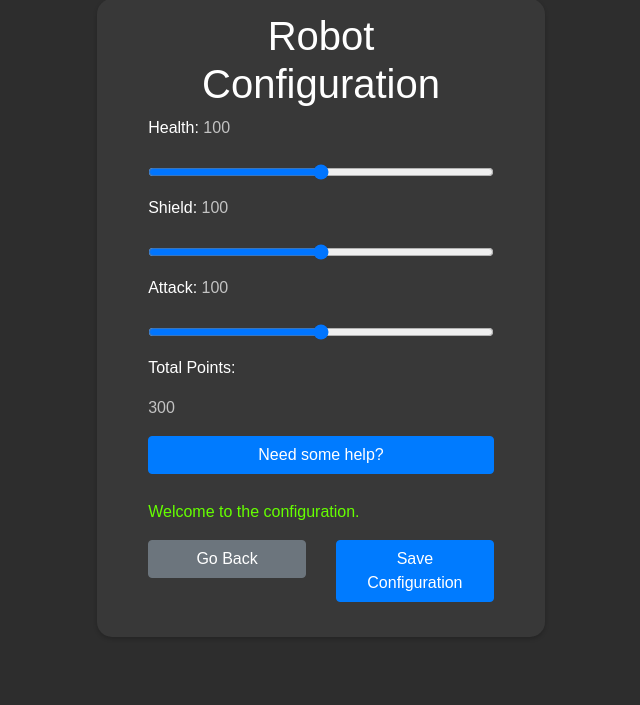
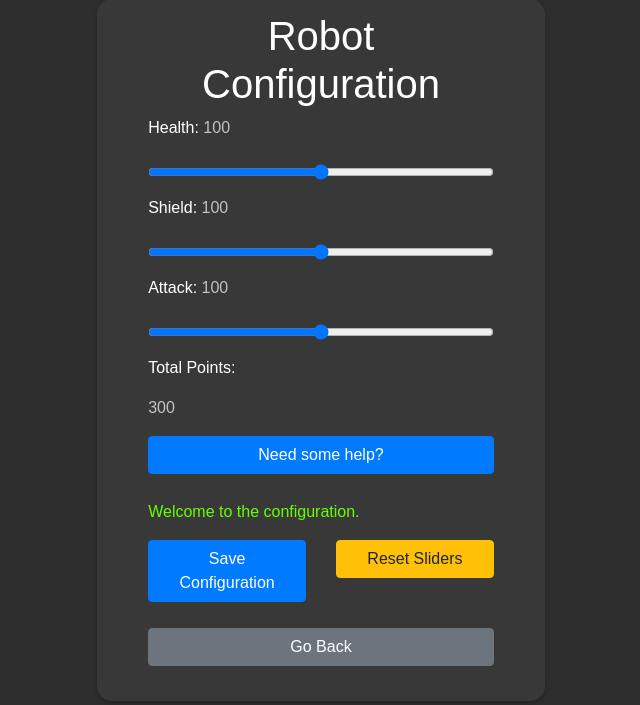
Before and after one commit to mrs714/CaptureTheFlag, a Flask app: page /bot_config in a window 1280 px wide. Shown: the part 14-719 px from the top of the page, without its empty margins (319-959 px from the left). Run offline with Flask 3, Linux system fonts and the light colour scheme; the visitor is signed in with stand-in values (Sample User, id 1); some libraries are stand-ins or nearby versions.

Commit message:
Added reset button to bot_config

```diff
--- a/static/bot_config_script.js
+++ b/static/bot_config_script.js
@@ -130,6 +130,10 @@ function help_button() {
   }
 }
 
+function reset_sliders() {
+  set_sliders(100, 100, 100);
+}
+
 // UPLOAD CONFIG --------------------------------------------------------------------------------------------------------------------------------------------------------------------------------------------
 async function upload_config() {
   const data = {
--- a/templates/bot_config.html
+++ b/templates/bot_config.html
@@ -61,10 +61,16 @@
 
     <div class="row">
       <div class="col">
-        <button type="button" class="btn btn-secondary btn-block" onclick="goBack()">Go Back</button>
+        <button type="button" class="btn btn-primary btn-block" onclick="upload_config()">Save Configuration</button>
       </div>
       <div class="col">
-        <button type="button" class="btn btn-primary btn-block" onclick="upload_config()">Save Configuration</button>
+        <button type="button" class="btn btn-warning btn-block" onclick="reset_sliders()">Reset Sliders</button>
+      </div>
+    </div>
+
+    <div class="row mt-3">
+      <div class="col">
+        <button type="button" class="btn btn-secondary btn-block" onclick="goBack()">Go Back</button>
       </div>
     </div>
 
```
